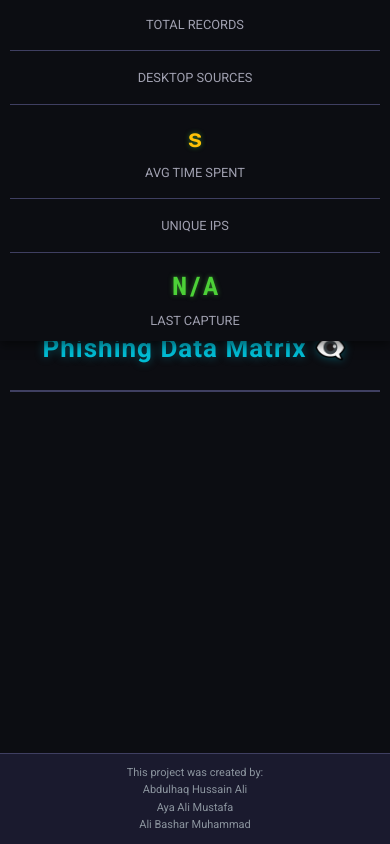
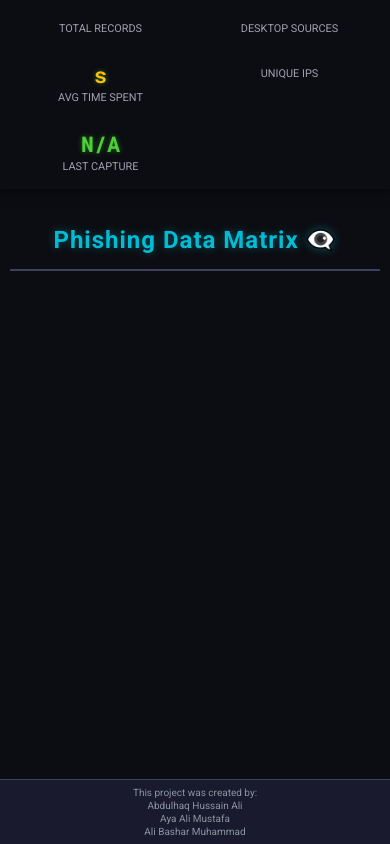
Before and after one commit to Aboud-Demon/cybersecurity-phishing-lab, a Flask app: template templates/results.html in a window 390 px wide. Run offline with Flask 3, Linux system fonts and the light colour scheme; the template is opened without the code that fills it, so the values that code supplies are empty.

Commit message:
Improve mobile dashboard layout

```diff
--- a/templates/results.html
+++ b/templates/results.html
@@ -271,7 +271,7 @@
 
         @media (max-width: 600px) {
             body {
-                padding: 24px 12px 88px 12px;
+                padding: 16px 10px 64px 10px;
             }
 
             .container {
@@ -281,77 +281,83 @@
             }
 
             h1 {
-                font-size: 32px;
+                font-size: 24px;
                 line-height: 1.2;
-                margin-bottom: 32px;
+                margin: 0 0 18px 0;
+                padding-bottom: 14px;
+                letter-spacing: 1px;
                 word-break: break-word;
+                overflow-wrap: anywhere;
             }
 
             .stats-wrapper {
-                padding: 10px 0;
+                padding: 8px 0 6px 0;
             }
 
             .stats-bar {
-                grid-template-columns: 1fr;
-                gap: 12px;
-                padding: 0 12px;
+                grid-template-columns: repeat(2, minmax(0, 1fr));
+                gap: 8px;
+                padding: 0 10px;
             }
 
             .stat-item {
                 border-right: none;
-                border-bottom: 1px solid #3f3f61;
-                padding-bottom: 15px;
-            }
-
-            .stat-item:last-child {
                 border-bottom: none;
-                padding-bottom: 0;
+                padding: 10px 8px;
+                min-width: 0;
             }
 
             .stat-value {
-                font-size: 1.8rem;
+                font-size: 1.35rem;
+                line-height: 1.1;
             }
 
             .stat-label {
-                font-size: 0.8rem;
+                font-size: 0.68rem;
+                margin-top: 4px;
+                line-height: 1.2;
             }
 
             #main-content {
-                padding-top: 300px;
+                padding-top: 210px;
             }
 
             .data-grid {
                 grid-template-columns: 1fr;
-                gap: 16px;
+                gap: 12px;
             }
 
             .card {
                 width: 100%;
-                padding: 18px 16px;
+                max-width: 100%;
+                padding: 14px 12px;
+                border-radius: 10px;
             }
 
             .card-header {
                 flex-wrap: wrap;
-                gap: 8px;
+                gap: 6px;
                 align-items: flex-start;
-                padding-bottom: 16px;
-                margin-bottom: 16px;
+                padding-bottom: 12px;
+                margin-bottom: 12px;
             }
 
             .card-username {
-                font-size: 1.1rem;
+                font-size: 0.98rem;
                 max-width: 100%;
                 word-break: break-word;
+                overflow-wrap: anywhere;
             }
 
             .card-id {
-                font-size: 0.95rem;
+                font-size: 0.82rem;
             }
 
             .data-item {
                 flex-direction: column;
                 align-items: flex-start;
-                gap: 6px;
+                gap: 4px;
+                padding: 6px 0;
             }
 
             .data-label,
@@ -362,56 +368,45 @@
             }
 
             .data-label {
-                font-size: 0.95rem;
-                gap: 8px;
+                font-size: 0.82rem;
+                gap: 6px;
+                line-height: 1.2;
             }
 
             .data-value {
-                font-size: 0.92rem;
+                font-size: 0.82rem;
+                word-break: break-word;
+                overflow-wrap: anywhere;
             }
 
             .data-item.password-row {
-                padding: 12px;
-                margin: 12px 0;
+                padding: 10px;
+                margin: 10px 0;
             }
 
             .user-agent-box {
                 width: 100%;
+                white-space: normal;
                 overflow-x: auto;
-                white-space: normal;
+                margin-top: 8px;
+                padding: 8px;
+                font-size: 0.68rem;
+                word-break: break-word;
+                overflow-wrap: anywhere;
+            }
+
+            .timestamp-val .time-part {
+                font-size: 0.95rem;
+            }
+
+            .timestamp-val .date-part {
+                font-size: 0.72rem;
             }
 
             .project-attribution {
-                padding-left: 12px;
-                padding-right: 12px;
-            }
-        }
-
-        @media (max-width: 400px) {
-            body {
-                padding-left: 10px;
-                padding-right: 10px;
-            }
-
-            h1 {
-                font-size: 26px;
-                letter-spacing: 1px;
-            }
-
-            .stats-bar {
-                padding: 0 10px;
-            }
-
-            #main-content {
-                padding-top: 292px;
-            }
-
-            .card {
-                padding: 16px 14px;
-            }
-
-            .stat-value {
-                font-size: 1.6rem;
+                padding: 6px 10px;
+                font-size: 10px;
+                line-height: 1.3;
             }
         }
     </style>
```
